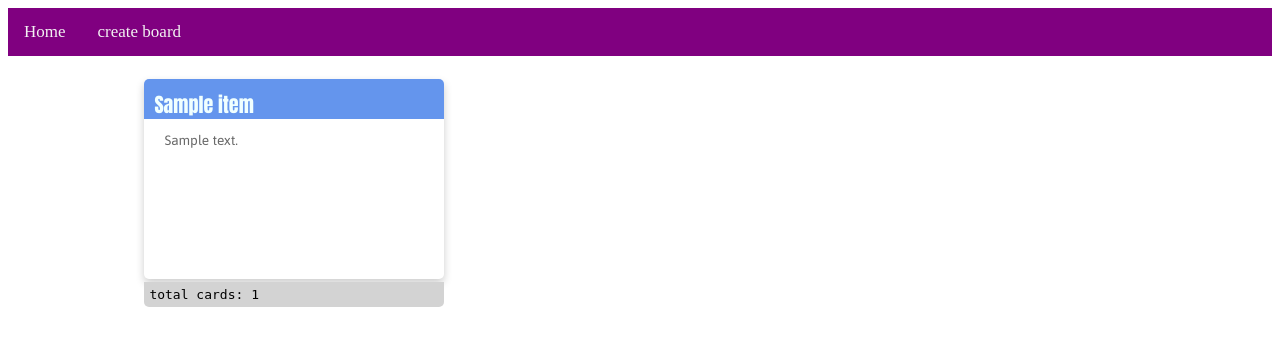
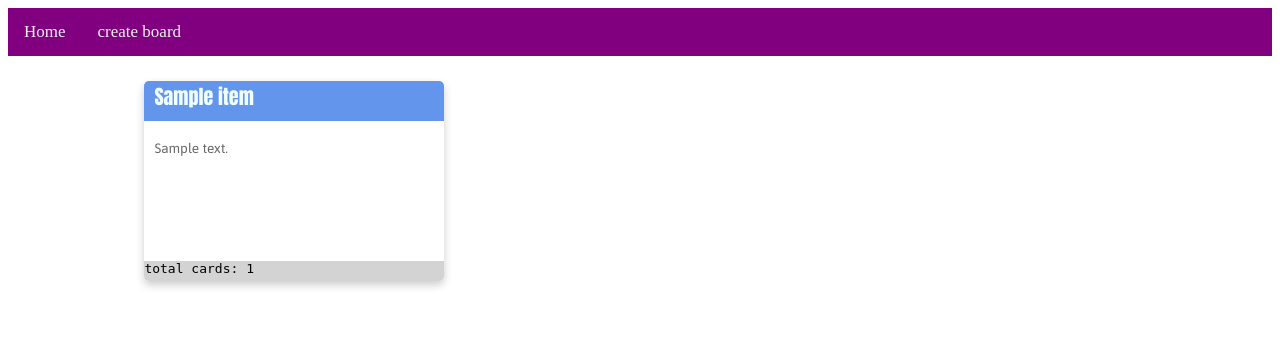
Before and after one commit to dustinliu/crc_card, a Flask app: page / in a window 1280 px wide. Shown: the top 346 px of the page. Run offline with Flask 2, Linux system fonts and the light colour scheme; tables that the repository leaves empty hold one stand-in row (values such as "Sample post"); a database or web service that is not in the repository returns one stand-in record (values such as "Sample title"); data that the repository does not hold is empty; some libraries are stand-ins or nearby versions.

Commit message:
layerout card

```diff
--- a/crc_board/web/static/crc_board.css
+++ b/crc_board/web/static/crc_board.css
@@ -29,7 +29,7 @@
 .container {
     width: auto;
     height: auto;
-    padding: 1% 10% 1% 10%;
+    padding: 2% 10% 2% 10%;
 }
 
 .form {
@@ -89,22 +89,27 @@
     width: 300px;
     height: 200px;
     display: inline-block;
-    margin: 10px 10px 10px 10px;
+    margin: 0px 10px 30px 10px;
     float: left;
+    position: relative;
 }
 
 .card_title {
-    height: 10%;
+    height: 20%;
     border-radius: 5px 5px 0px 0px;
     background-color: cornflowerblue;
     font-size: 125%;
     font-family: 'Anton', sans-serif;
-    padding: 10px 10px 10px 10px;
 }
 
 .card_title a {
+    padding: 5px 10px 5px 10px;
     text-decoration: none;
     color: azure;
+}
+
+.card_title a:hover {
+    text-decoration: underline;
 }
 
 ol {
@@ -112,17 +117,24 @@ ol {
 }
 
 .card_desc {
-    height: 75%;
+    height: 60%;
+}
+
+.card_desc p {
+    padding: 5px 10px 5px 10px;
     font-size: 85%;
     font-family: 'Asap', sans-serif;
     color: dimgrey;
-    padding-left: 20px;
 }
+
 .card_footer {
+    height: 10%;
+    width: 100%;
+    bottom: 0;
     background-color: lightgray;
-    padding: 5px 5px 5px 5px;
     font-family: monospace;
     border-radius: 0px 0px 5px 5px;
+    position: absolute;
 }
 
 
```
